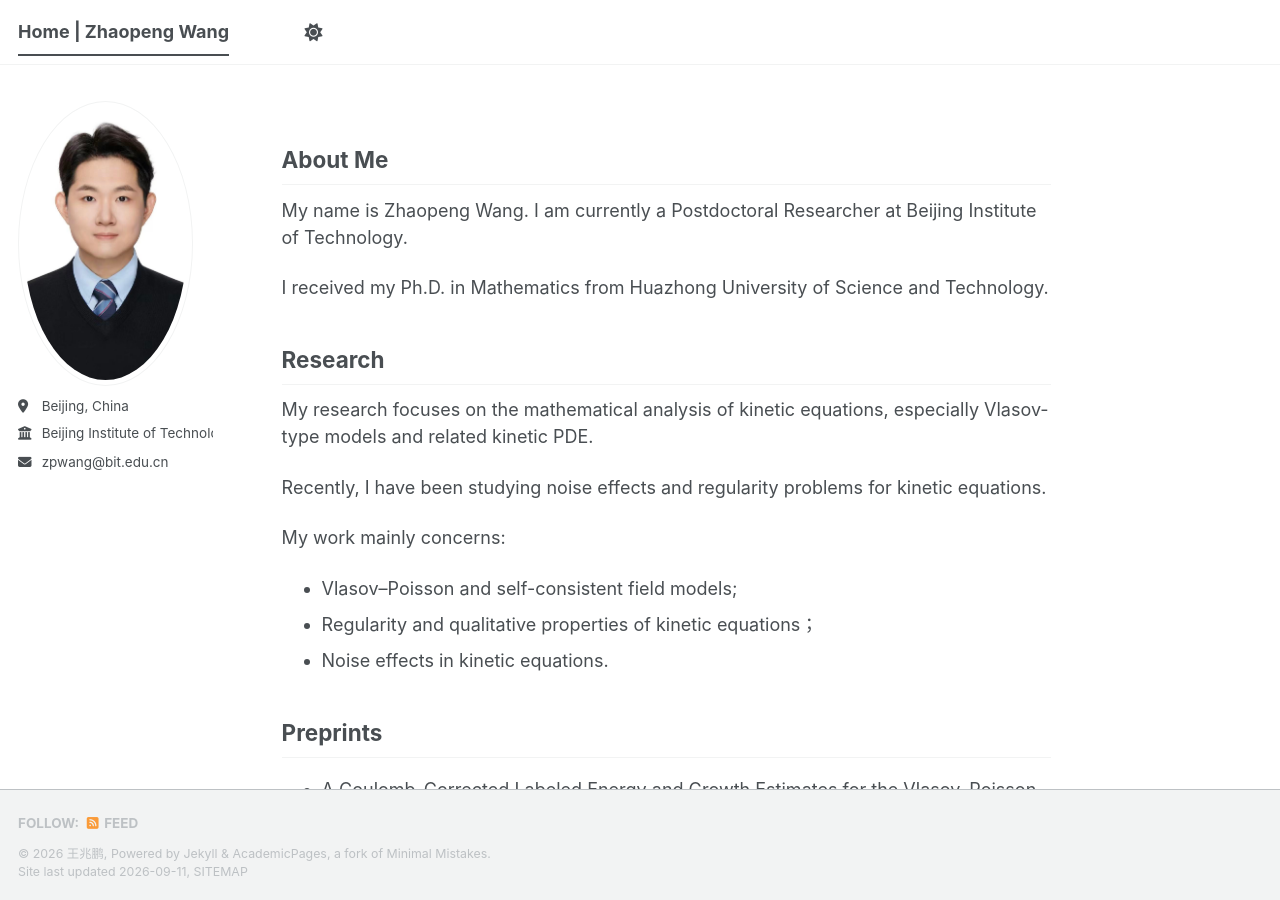
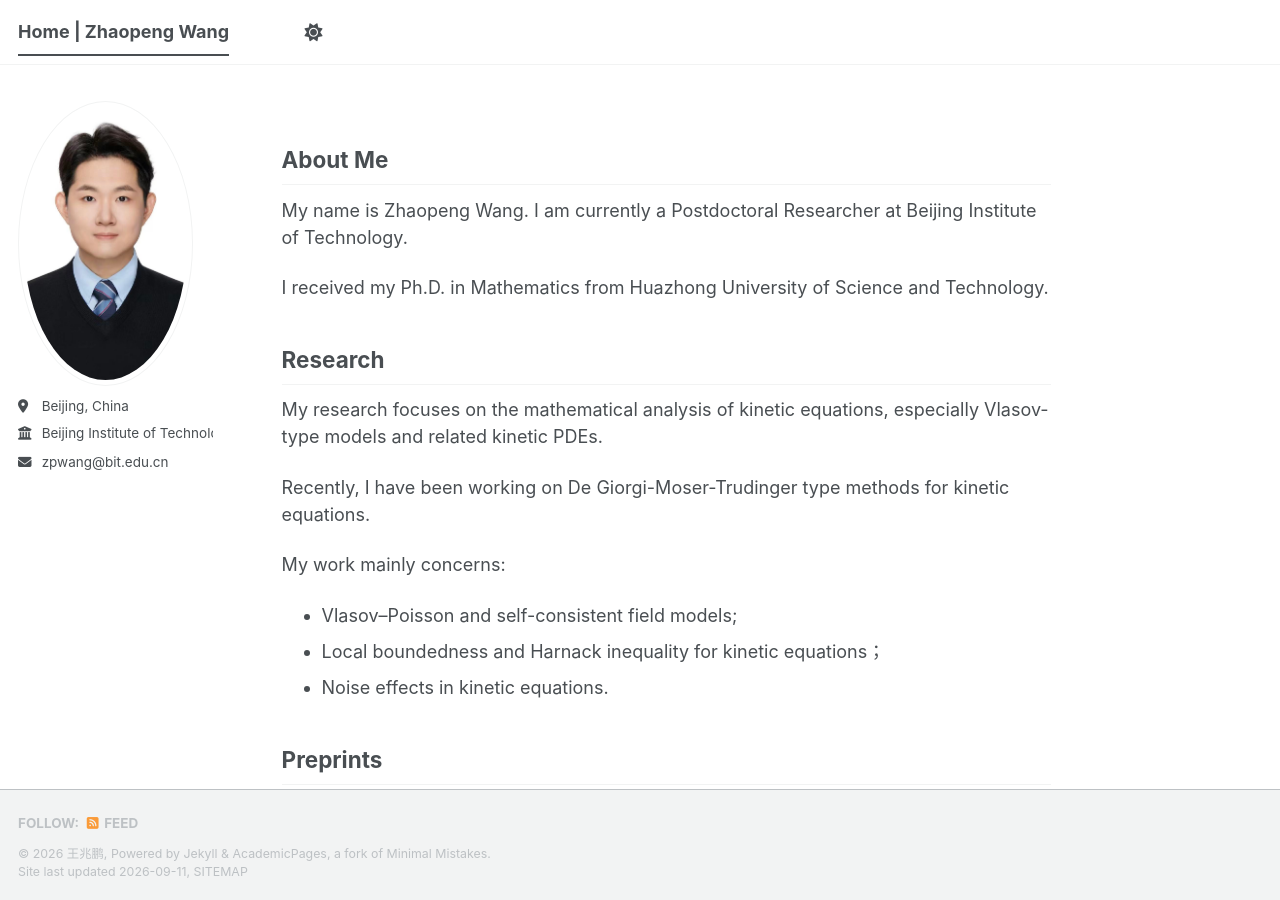
Before and after one commit to zpwangmath/zpwangmath.github.io, a Jekyll site: the page built from index.md, in a window 1280 px wide and 900 px high. Built offline with Jekyll 4.4.1, drawn with Linux system fonts in a browser that asks for light colours; a style sheet for code colours, icons or effects is not loaded.

Commit message:
Update research focus and details in index.md

```diff
--- a/index.md
+++ b/index.md
@@ -10,13 +10,13 @@ I received my Ph.D. in Mathematics from Huazhong University of Science and Techn
 
 <h2>Research</h2>
 
-My research focuses on the mathematical analysis of kinetic equations, especially Vlasov-type models and related kinetic PDE.
+My research focuses on the mathematical analysis of kinetic equations, especially Vlasov-type models and related kinetic PDEs.
 
-Recently, I have been studying noise effects and regularity problems for kinetic equations.
+Recently, I have been working on De Giorgi-Moser-Trudinger type methods for kinetic equations.
 
 My work mainly concerns:
 - Vlasov–Poisson and self-consistent field models;
-- Regularity and qualitative properties of kinetic equations；
+- Local boundedness and Harnack inequality for kinetic equations；
 - Noise effects in kinetic equations.
 
 
```
